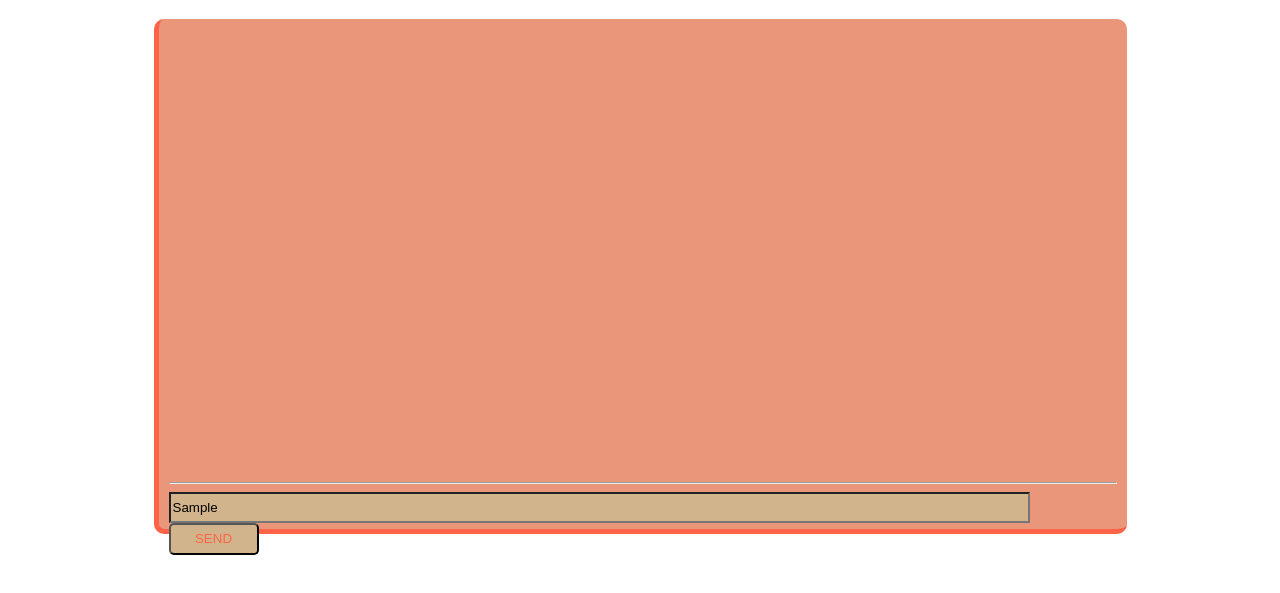
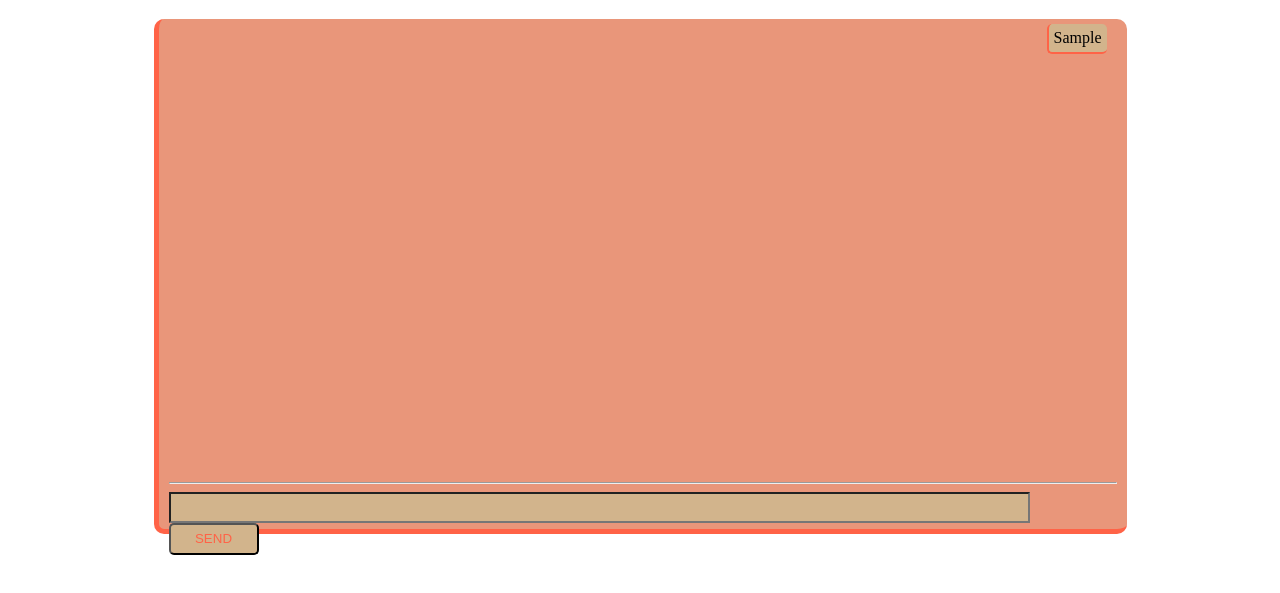
Before and after one commit to ramilbacay/tweeter, a plain HTML site: page index.html in a window 1280 px wide. Both pictures are taken after typing "Sample" into the empty fields and a click on the button "SEND". Shown: the part 61-654 px from the top of the page. Drawn offline with Linux system fonts and the light colour scheme.

Commit message:
index, js
Added autofocus and send chat using button

```diff
--- a/index.html
+++ b/index.html
@@ -14,7 +14,7 @@
 
 	</div>
 	<HR>
-	<input id="chatArea" class="chatbox" type="text" name=""></input>
+	<input id="chatArea" class="chatbox" type="text" autofocus></input>
 	<button id="sendBtn" class="send-btn" value="">SEND</button>
 </div>
 
--- a/js/script.js
+++ b/js/script.js
@@ -1,5 +1,4 @@
 document.getElementById('chatArea').onkeyup = function(event){
-
 
     if (event.keyCode == '13'){
     var text = document.getElementById("chatArea").value;
@@ -15,12 +14,17 @@ document.getElementById('chatArea').onkeyup = function(event){
 
     }
   }
-  // document.getElementById('send').onclick = function(e){
 
-  //   var text = document.getElementById("add_child").value;
-  //   var div = document.getElementById('child');
-  //   var childHtml = "<div class='child'>" + text + "</div>";
-  //   div.innerHTML += childHtml;
-  //   var message = document.getElementById('add_child');
-  //   document.getElementById("add_child").value = '';
-  // }
+  document.getElementById('sendBtn').onclick = function(event){
+
+    var text = document.getElementById("chatArea").value;
+    var message = document.createElement("div");
+    var node = document.createTextNode(text);
+    message.appendChild(node);
+    message.className = "chat"
+	var element = document.getElementById("chatDisplay");
+	element.appendChild(message);
+    document.getElementById("chatArea").value = '';
+    var scrollDown = document.getElementById('chatDisplay');
+  	scrollDown.scrollTop = scrollDown.scrollHeight;
+  }
```
